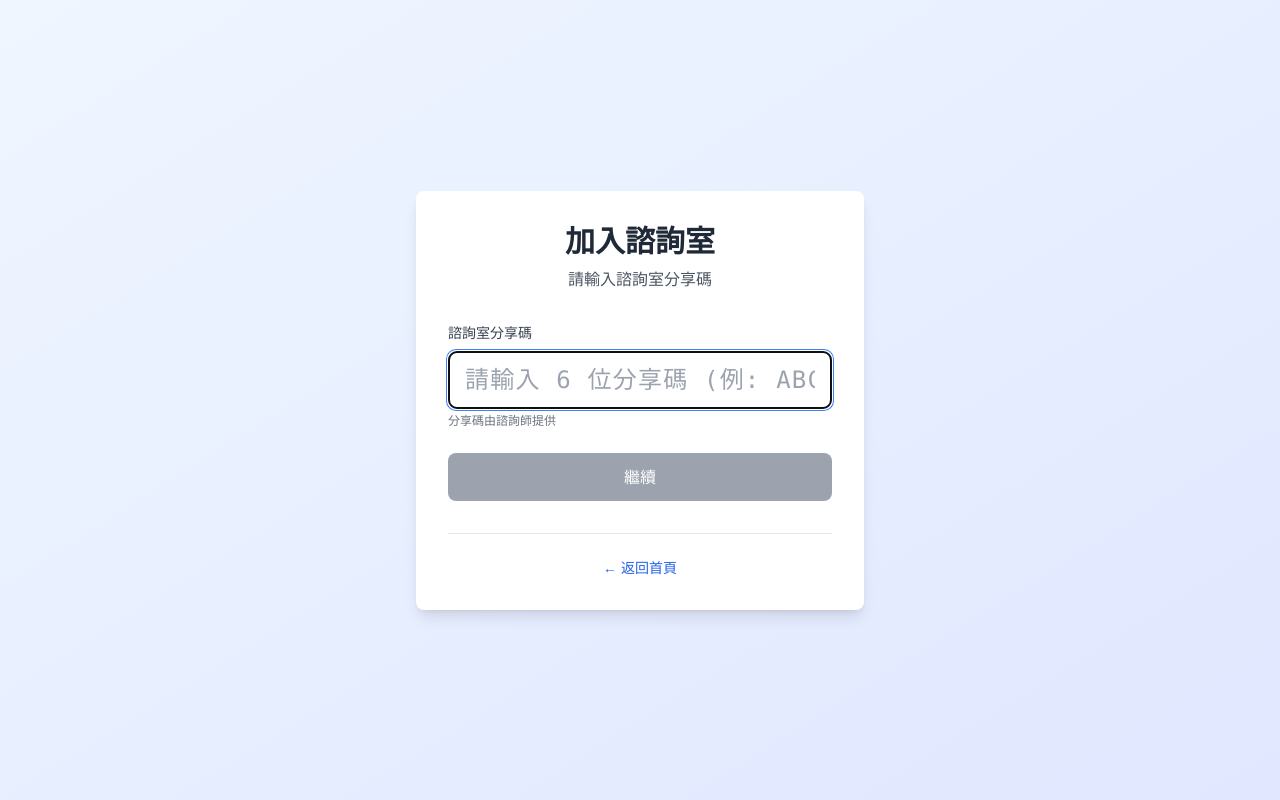
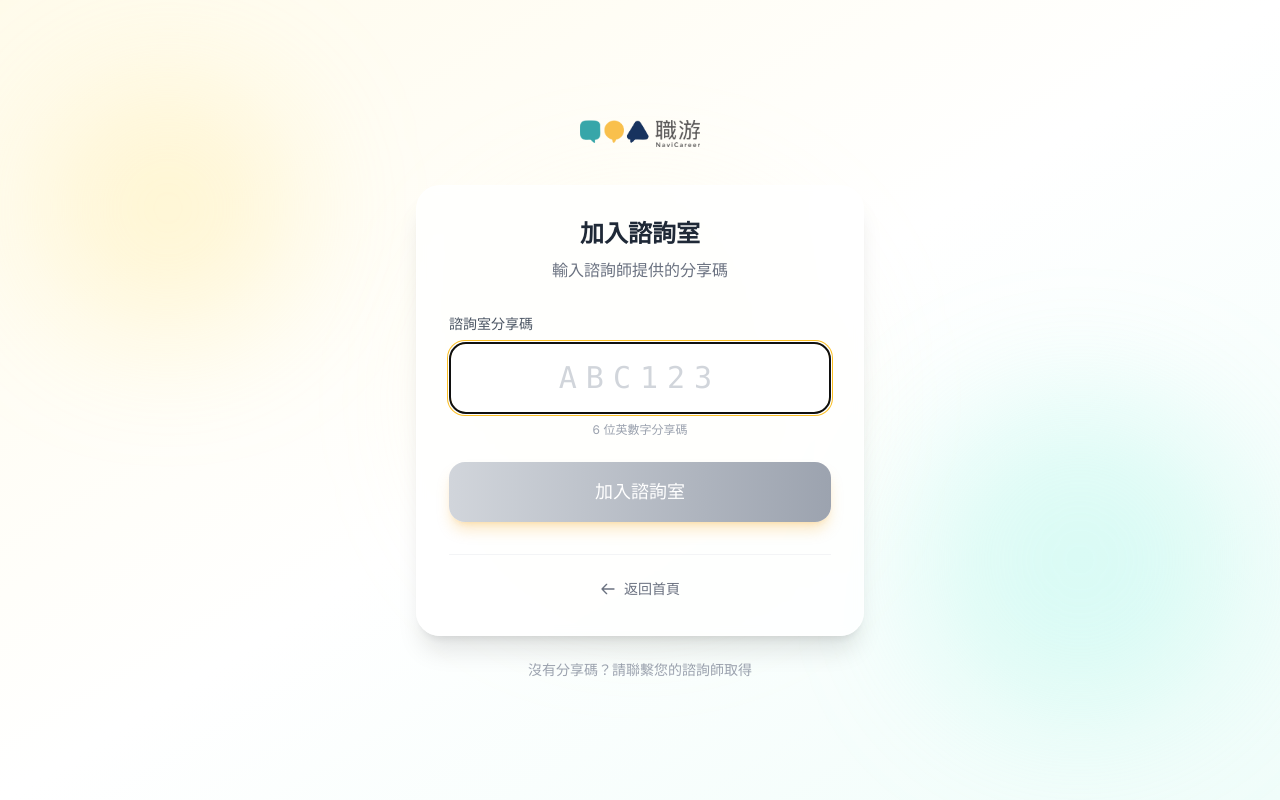
Before and after one commit to Youngger9765/career-creator, a Next.js app in the folder frontend/: page /join in a window 1280 px wide. Built offline with nearby package versions, Linux system fonts and the light colour scheme.

Commit message:
feat: 重新設計加入諮詢室頁面

```diff
--- a/frontend/src/app/join/page.tsx
+++ b/frontend/src/app/join/page.tsx
@@ -4,6 +4,7 @@ import { useState } from 'react';
 import { useRouter } from 'next/navigation';
 import { roomsAPI } from '../../lib/api/rooms';
 import Link from 'next/link';
+import Image from 'next/image';
 
 export default function JoinRoomPage() {
   const router = useRouter();
@@ -45,11 +46,34 @@ export default function JoinRoomPage() {
   };
 
   return (
-    <main className="min-h-screen bg-gradient-to-br from-blue-50 to-indigo-100 dark:from-gray-900 dark:to-gray-800 flex items-center justify-center p-4">
-      <div className="max-w-md w-full bg-white dark:bg-gray-800 rounded-lg shadow-lg p-8">
+    <main className="min-h-screen bg-gradient-to-br from-amber-50 via-white to-teal-50 flex items-center justify-center p-4 relative overflow-hidden">
+      {/* 背景裝飾 */}
+      <div className="absolute inset-0 overflow-hidden pointer-events-none">
+        <div className="absolute top-20 left-10 w-64 h-64 bg-amber-200/30 rounded-full blur-3xl" />
+        <div className="absolute bottom-20 right-10 w-80 h-80 bg-teal-200/30 rounded-full blur-3xl" />
+        <div className="absolute top-1/2 left-1/2 -translate-x-1/2 -translate-y-1/2 w-96 h-96 bg-amber-100/20 rounded-full blur-3xl" />
+      </div>
+
+      <div className="max-w-md w-full relative z-10">
+        {/* Logo */}
         <div className="text-center mb-8">
-          <h1 className="text-3xl font-bold text-gray-800 dark:text-white mb-2">加入諮詢室</h1>
-          <p className="text-gray-600 dark:text-gray-300">請輸入諮詢室分享碼</p>
+          <Link href="/" className="inline-block">
+            <Image
+              src="/logos/current/logo.png"
+              alt="職游 Logo"
+              width={120}
+              height={120}
+              className="mx-auto"
+              priority
+            />
+          </Link>
+        </div>
+
+        {/* 主卡片 */}
+        <div className="bg-white/80 backdrop-blur-sm rounded-3xl shadow-xl p-8 border border-white/50">
+          <div className="text-center mb-8">
+            <h1 className="text-2xl font-bold text-gray-800 mb-2">加入諮詢室</h1>
+            <p className="text-gray-500">輸入諮詢師提供的分享碼</p>
           </div>
 
           <form onSubmit={handleSubmit} className="space-y-6">
@@ -57,7 +81,7 @@ export default function JoinRoomPage() {
             <div>
               <label
                 htmlFor="shareCode"
-              className="block text-sm font-medium text-gray-700 dark:text-gray-300 mb-2"
+                className="block text-sm font-medium text-gray-600 mb-2"
               >
                 諮詢室分享碼
               </label>
@@ -66,20 +90,20 @@ export default function JoinRoomPage() {
                 type="text"
                 value={shareCode}
                 onChange={(e) => setShareCode(e.target.value.toUpperCase())}
-              placeholder="請輸入 6 位分享碼 (例: ABC123)"
+                placeholder="ABC123"
                 maxLength={6}
-              className="w-full px-4 py-3 border border-gray-300 bg-white text-black rounded-lg focus:ring-2 focus:ring-blue-500 focus:border-blue-500 text-center text-2xl font-mono tracking-wider placeholder:text-gray-400"
+                className="w-full px-4 py-4 border-2 border-gray-200 bg-white text-gray-900 rounded-2xl focus:ring-2 focus:ring-amber-400 focus:border-amber-400 text-center text-3xl font-mono tracking-[0.5em] placeholder:text-gray-300 placeholder:tracking-[0.3em] transition-all"
                 required
                 disabled={isVerifying}
                 autoFocus
               />
-            <p className="text-xs text-gray-500 dark:text-gray-400 mt-1">分享碼由諮詢師提供</p>
+              <p className="text-xs text-gray-400 mt-2 text-center">6 位英數字分享碼</p>
             </div>
 
             {/* Error Display */}
             {error && (
-            <div className="p-3 bg-red-50 border border-red-200 rounded-lg">
-              <div className="text-sm text-red-600">{error}</div>
+              <div className="p-4 bg-red-50 border border-red-100 rounded-2xl">
+                <div className="text-sm text-red-600 text-center">{error}</div>
               </div>
             )}
 
@@ -87,20 +111,41 @@ export default function JoinRoomPage() {
             <button
               type="submit"
               disabled={isVerifying || shareCode.length !== 6}
-            className="w-full py-3 px-4 bg-blue-600 text-white rounded-lg hover:bg-blue-700 disabled:bg-gray-400 disabled:cursor-not-allowed transition-colors font-medium"
+              className="w-full py-4 px-4 bg-gradient-to-r from-amber-500 to-amber-600 text-white rounded-2xl hover:from-amber-600 hover:to-amber-700 disabled:from-gray-300 disabled:to-gray-400 disabled:cursor-not-allowed transition-all font-medium text-lg shadow-lg shadow-amber-500/25 hover:shadow-amber-500/40"
             >
-            {isVerifying ? '驗證中...' : '繼續'}
+              {isVerifying ? (
+                <span className="flex items-center justify-center gap-2">
+                  <svg className="animate-spin h-5 w-5" viewBox="0 0 24 24">
+                    <circle className="opacity-25" cx="12" cy="12" r="10" stroke="currentColor" strokeWidth="4" fill="none" />
+                    <path className="opacity-75" fill="currentColor" d="M4 12a8 8 0 018-8V0C5.373 0 0 5.373 0 12h4zm2 5.291A7.962 7.962 0 014 12H0c0 3.042 1.135 5.824 3 7.938l3-2.647z" />
+                  </svg>
+                  驗證中...
+                </span>
+              ) : (
+                '加入諮詢室'
+              )}
             </button>
           </form>
 
           {/* Navigation */}
-        <div className="mt-8 pt-6 border-t border-gray-200 dark:border-gray-700 text-center">
+          <div className="mt-8 pt-6 border-t border-gray-100 text-center">
             <Link
               href="/"
-            className="block text-blue-600 hover:text-blue-700 dark:text-blue-400 dark:hover:text-blue-300 text-sm"
+              className="inline-flex items-center gap-2 text-gray-500 hover:text-amber-600 transition-colors text-sm"
             >
-            ← 返回首頁
+              <svg className="w-4 h-4" fill="none" stroke="currentColor" viewBox="0 0 24 24">
+                <path strokeLinecap="round" strokeLinejoin="round" strokeWidth={2} d="M10 19l-7-7m0 0l7-7m-7 7h18" />
+              </svg>
+              返回首頁
             </Link>
+          </div>
+        </div>
+
+        {/* 底部說明 */}
+        <div className="mt-6 text-center">
+          <p className="text-sm text-gray-400">
+            沒有分享碼？請聯繫您的諮詢師取得
+          </p>
         </div>
       </div>
     </main>
```
Lines whose indentation alone changed are shown as unchanged.
